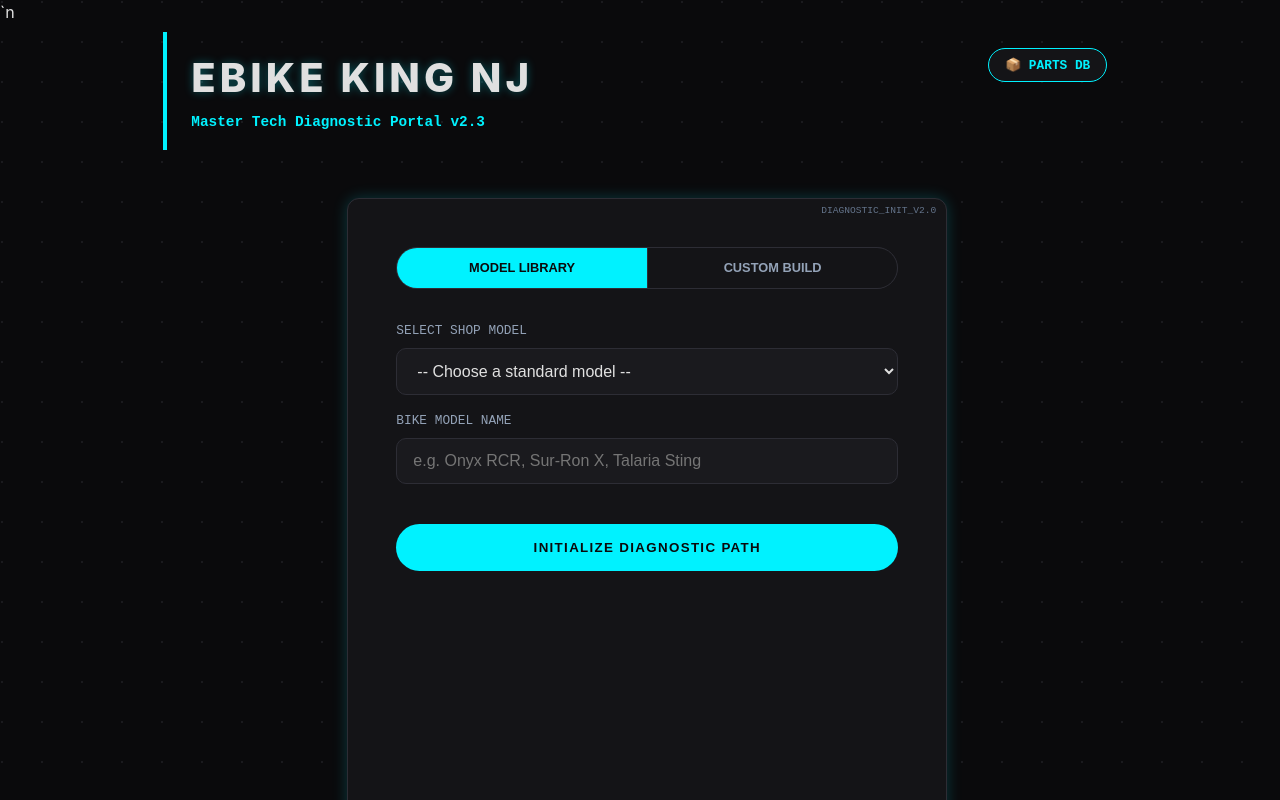
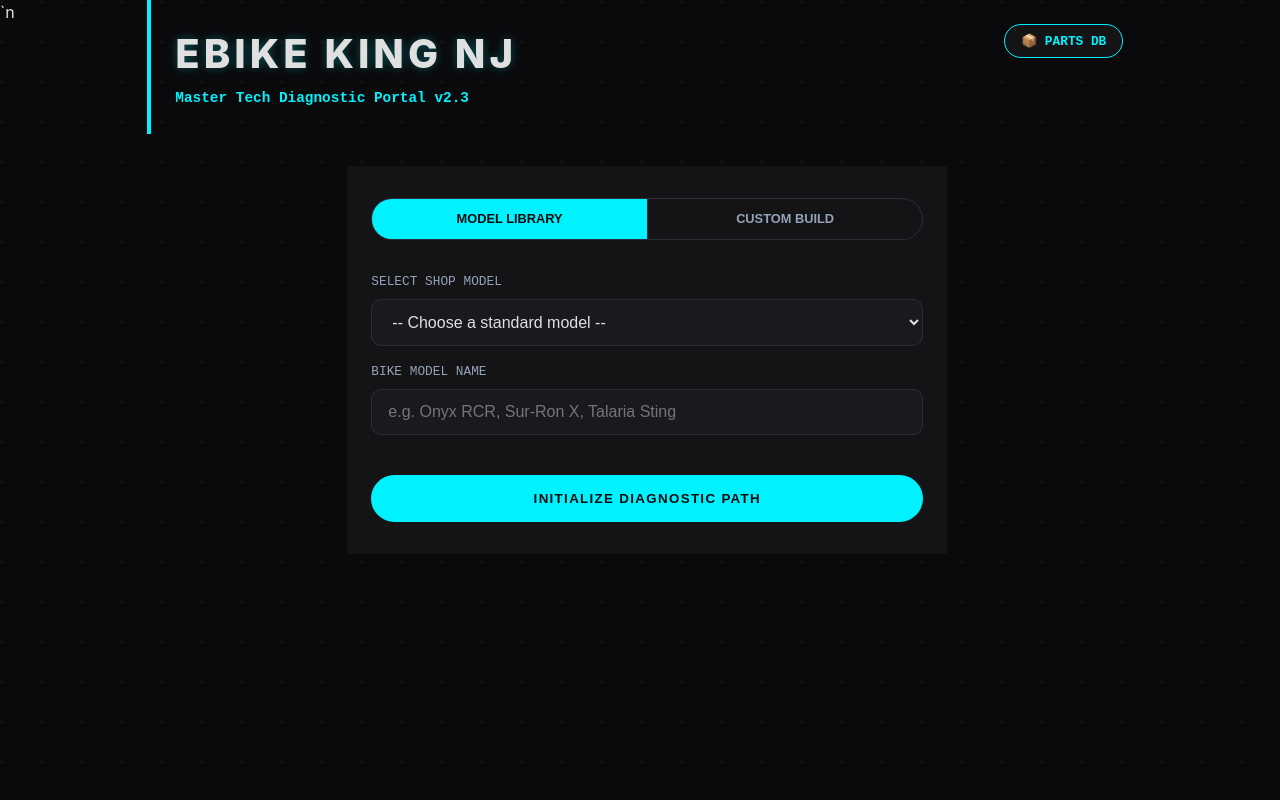
Before and after one commit to mattyflip/Ebike-King-Portal, a React (Vite) app: page / in a window 1280 px wide. Shown: the top 800 px of the page. Built offline with nearby package versions, Linux system fonts and the light colour scheme.

Commit message:
style: Clean up CSS and remove diagnostic label

```diff
--- a/src/App.css
+++ b/src/App.css
@@ -6,24 +6,13 @@
   padding: 0;
   display: flex;
   flex-direction: column;
-  width: 100%;
-  max-width: 1000px;
-  min-height: 100vh;
-  margin: 0 auto;
-  padding: 2rem 1rem;
-  display: flex;
-  flex-direction: column;
 }
 
 .main-header {
   text-align: left;
   margin-bottom: 2rem;
   border-left: 4px solid var(--neon-cyan);
-  padding: 1rem 1.5rem;
-  text-align: left;
-  margin-bottom: 3rem;
-  border-left: 4px solid var(--neon-cyan);
-  padding-left: 1.5rem;
+  padding: 1.5rem;
 }
 
 .header-flex {
@@ -217,6 +206,7 @@
 .key-config input {
   padding: 5px 10px;
   font-size: 0.8rem;
+  border-radius: 6px;
 }
 
 .key-config button {
@@ -240,35 +230,13 @@
 
 /* Container Polish */
 .setup-container, .chat-container {
-  height: 100vh;
-  border-radius: 0;
   background: var(--bg-panel);
-  border: none;
-  border-radius: 0;
-  box-shadow: none;
-  position: relative;
-  overflow: hidden;
-  background: var(--bg-panel);
-  border: 1px solid var(--border-industrial);
-  border-radius: var(--radius-cozy);
-  box-shadow: var(--shadow-neon);
   position: relative;
   overflow: hidden;
 }
 
-.setup-container::before {
-  content: "DIAGNOSTIC_INIT_V2.0";
-  position: absolute;
-  top: 5px;
-  right: 10px;
-  font-family: monospace;
-  font-size: 0.6rem;
-  color: var(--text-dim);
-}
-
 .setup-container {
   padding: 2rem 1.5rem;
-  padding: 3rem;
   max-width: 600px;
   margin: 0 auto;
 }
@@ -355,8 +323,6 @@
 /* Chat Industrialization */
 .chat-container {
   height: 100vh;
-  border-radius: 0;
-  height: 75vh;
   display: flex;
   flex-direction: column;
 }
```
